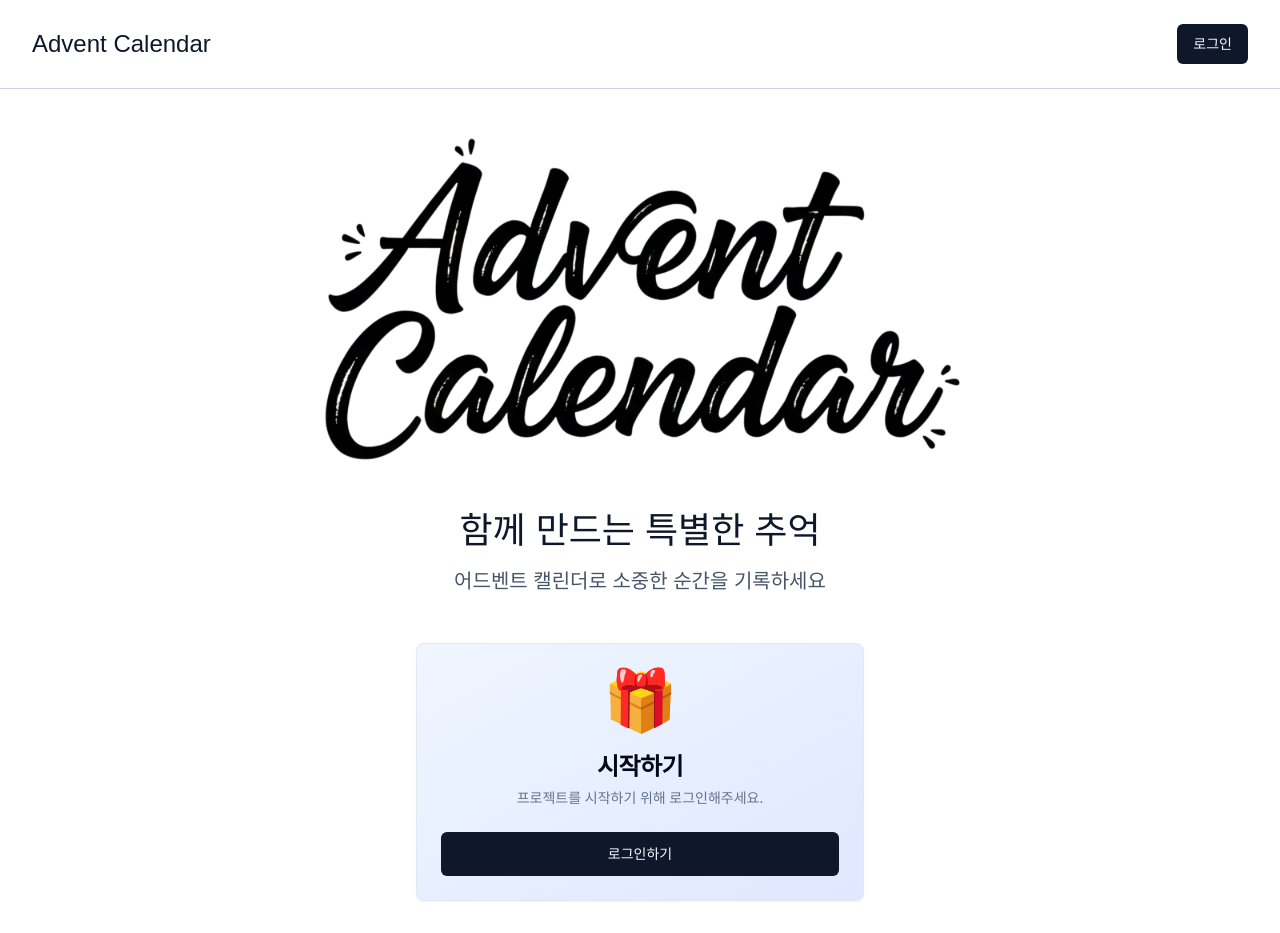
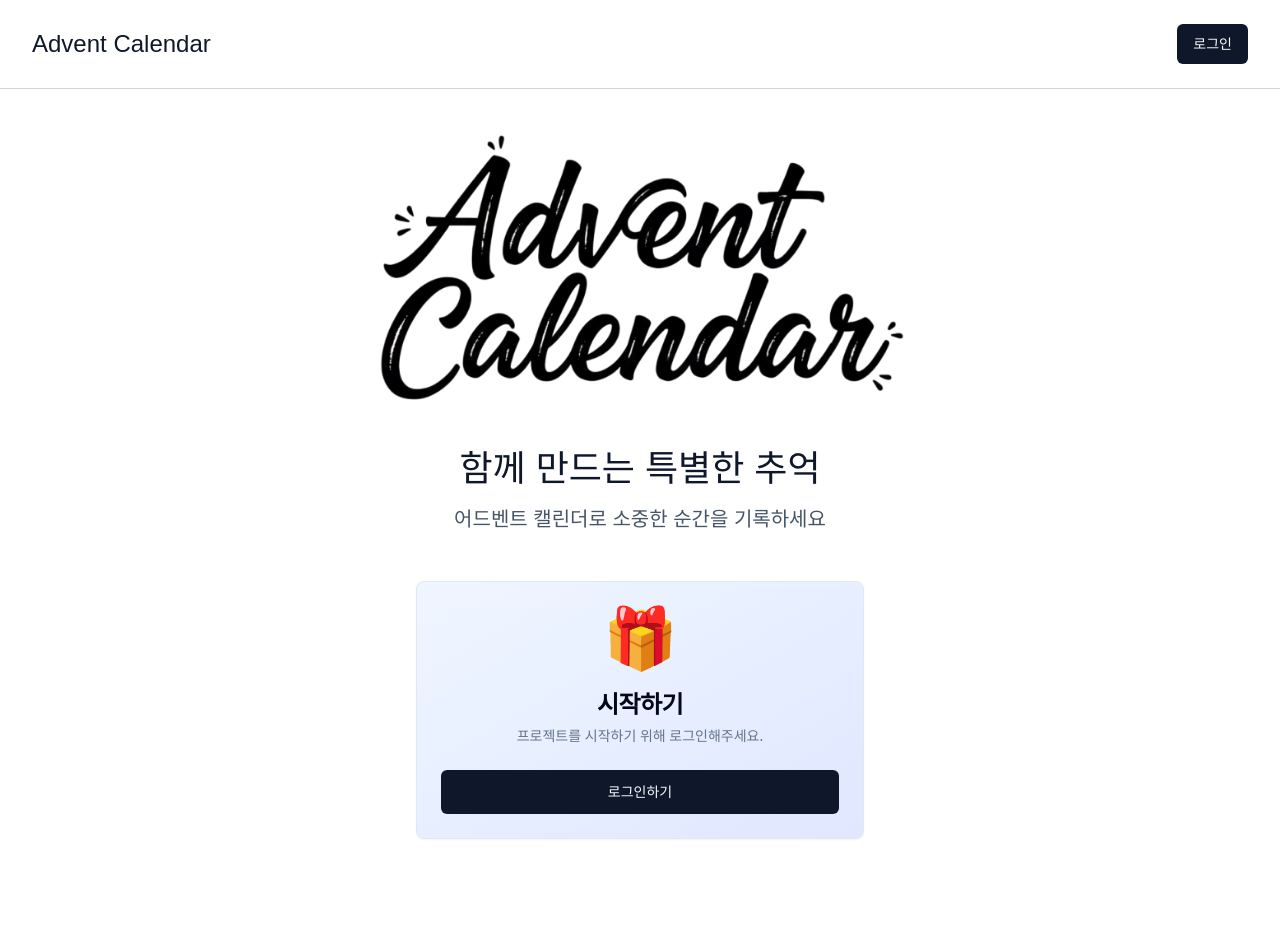
Before and after one commit to meldyssey/advent-calendar, a React (Vite) app: page / in a window 1280 px wide. After the commit the page ends 871 px from the top, so only its background shows below. Built offline with nearby package versions, Linux system fonts and the light colour scheme; no server answers; a web font is replaced by a local one.

Commit message:
style: 홈화면 UI 변경

```diff
--- a/src/pages/HomePage.tsx
+++ b/src/pages/HomePage.tsx
@@ -17,7 +17,7 @@ export const HomePage = () => {
         <img
           src="/images/logo.png"
           alt="Logo"
-          className="mx-auto"
+          className="max-w-xl mx-auto"
         />
         <div className="text-center mb-12">
           <h2 className="text-4xl font-yangju text-slate-900 mt-10">
@@ -29,7 +29,7 @@ export const HomePage = () => {
         </div>
 
         {user ? (
-          <Card className="max-w-md mx-auto bg-gradient-to-br from-blue-50 to-indigo-100">
+          <Card className="max-w-xl mx-auto bg-gradient-to-br from-blue-50 to-indigo-100">
             <CardHeader className="text-center">
               <div className="text-6xl mb-4">🎁</div>
               <CardTitle className="text-2xl">시작하기</CardTitle>
```
